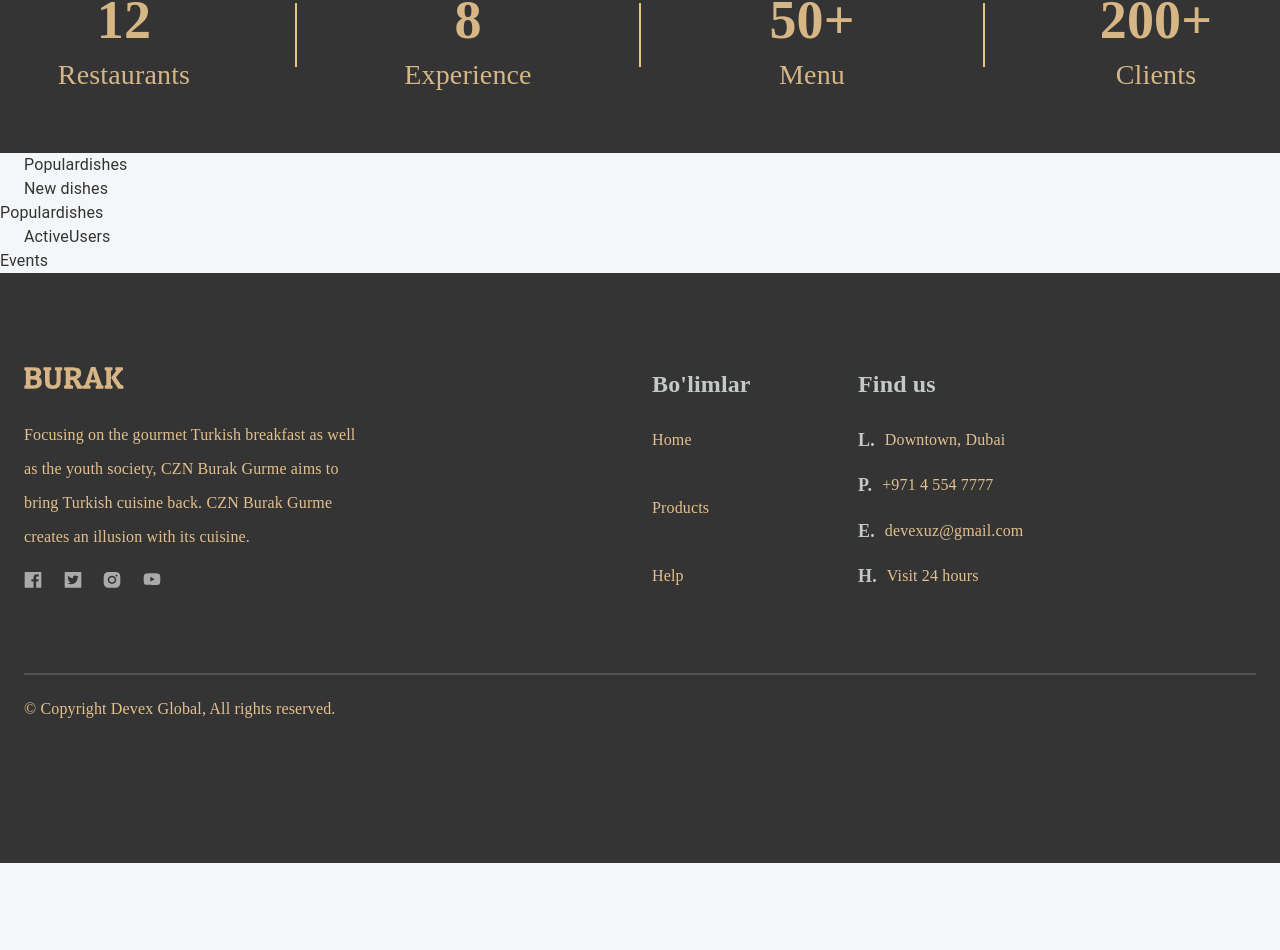
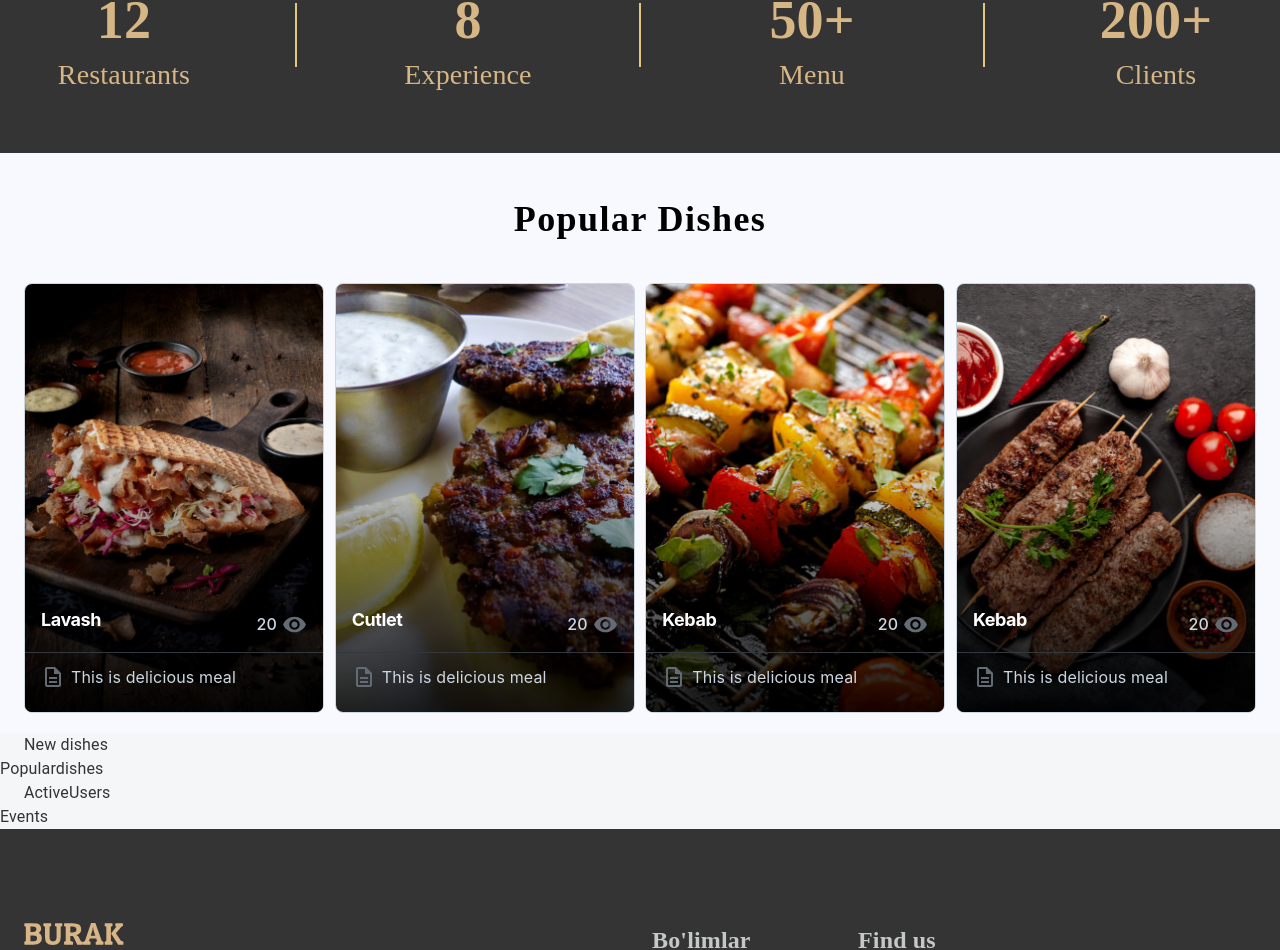
Before and after one commit to Rivenn-AI/Burak-react, a React (Create React App) app: page / in a window 1280 px wide. Shown: the part 856-1806 px from the top of the page. Before the commit the page ends 1719 px from the top, so only its background shows below. Built offline with nearby package versions, Linux system fonts and the light colour scheme.

Commit message:
feat: develop popular dishes sectional component

```diff
--- a/package.json
+++ b/package.json
@@ -6,6 +6,7 @@
     "@emotion/react": "^11.14.0",
     "@emotion/styled": "^11.14.1",
     "@mui/icons-material": "^5.8.4",
+    "@mui/joy": "^5.0.0-beta.52",
     "@mui/material": "^7.3.11",
     "@reduxjs/toolkit": "^1.8.1",
     "@testing-library/jest-dom": "^4.2.4",
--- a/src/app/screens/homePage/PopularDishes.tsx
+++ b/src/app/screens/homePage/PopularDishes.tsx
@@ -1,10 +1,93 @@
 import React from "react";
-import { Container } from "@mui/material";
+import { Box, Container, Stack } from "@mui/material";
+import Card from "@mui/joy/Card";
+import CardCover from "@mui/joy/CardCover";
+import CardContent from "@mui/joy/CardContent";
+import Typography from "@mui/joy/Typography";
+import { CssVarsProvider } from "@mui/joy/styles";
+import CardOverflow from "@mui/joy/CardOverflow";
+import VisibilityIcon from "@mui/icons-material/Visibility";
+import DescriptionOutlinedIcon from "@mui/icons-material/DescriptionOutlined";
+
+const list = [
+  { productName: "Lavash", imagePath: "/img/lavash.webp" },
+  { productName: "Cutlet", imagePath: "/img/cutlet.webp" },
+  { productName: "Kebab", imagePath: "/img/kebab.webp" },
+  { productName: "Kebab", imagePath: "/img/kebab-fresh.webp" },
+];
 
 export default function PopularDishes() {
   return (
-    <div>
-      <Container>Populardishes</Container>
+    <div className="popular-dishes-frame">
+      <Container>
+        <Stack className="popular-section">
+          <Box className="category-title">Popular Dishes</Box>
+
+          <Stack className="cards-frame">
+            {list.map((ele, index) => {
+              return (
+                <CssVarsProvider key={index}>
+                  <Card className={"card"}>
+                    <CardCover>
+                      <img src={ele.imagePath} alt="" />
+                    </CardCover>
+
+                    <CardCover className={"card-cover"} />
+
+                    <CardContent sx={{ justifyContent: "flex-end" }}>
+                      <Stack
+                        flexDirection={"row"}
+                        justifyContent={"space-between"}
+                      >
+                        <Typography
+                          level="h2"
+                          fontSize="lg"
+                          textColor="#fff"
+                          mb={1}
+                        >
+                          {ele.productName}
+                        </Typography>
+
+                        <Typography
+                          sx={{
+                            fontWeight: "md",
+                            color: "neutral.300",
+                            alignItems: "center",
+                            display: "flex",
+                          }}
+                        >
+                          20
+                          <VisibilityIcon
+                            sx={{ fontSize: 25, marginLeft: "5px" }}
+                          />
+                        </Typography>
+                      </Stack>
+                    </CardContent>
+
+                    <CardOverflow
+                      sx={{
+                        display: "flex",
+                        gap: 1.5,
+                        py: 1.5,
+                        px: "var(--Card-padding)",
+                        borderTop: "1px solid",
+                        height: "60px",
+                      }}
+                    >
+                      <Typography
+                        startDecorator={<DescriptionOutlinedIcon />}
+                        textColor="neutral.300"
+                      >
+                        This is delicious meal
+                      </Typography>
+                    </CardOverflow>
+                  </Card>
+                </CssVarsProvider>
+              );
+            })}
+          </Stack>
+        </Stack>
+      </Container>
     </div>
   );
 }
--- a/src/css/home.css
+++ b/src/css/home.css
@@ -46,3 +46,50 @@
   line-height: 30px;
   color: #d7b686;
 }
+
+/* Popular Dishes companents*/
+
+.homepage .popular-dishes-frame {
+  width: 100%;
+  height: 580px;
+  display: flex;
+  background: #f8f8ff;
+}
+
+.homepage .popular-dishes-frame .popular-section {
+  margin-top: 45px;
+  display: flex;
+  flex-direction: column;
+  align-items: center;
+}
+
+.homepage .popular-dishes-frame .popular-section .category-title {
+  text-align: center;
+  font-family: "Roboto Serif";
+  font-size: 36px;
+  font-style: normal;
+  font-weight: 600;
+  line-height: normal;
+  letter-spacing: 1.44px;
+  color: #000;
+}
+
+.homepage .popular-dishes-frame .popular-section .cards-frame {
+  width: 100%;
+  margin-top: 43px;
+  display: flex;
+  flex-direction: row;
+  justify-content: space-between;
+}
+
+.homepage .popular-dishes-frame .cards-frame .card {
+  min-height: 430px;
+  min-width: 300px;
+  cursor: pointer;
+}
+
+.homepage .popular-dishes-frame .cards-frame .card .card-cover {
+  background:
+    linear-gradient(to top, rgba(0, 0, 0, 0.4), rgba(0, 0, 0, 0) 200px),
+    linear-gradient(to top, rgba(0, 0, 0, 0.8), rgba(0, 0, 0, 0) 300px);
+}
```
Also changed, not shown: train.ts (+20 -10 lines), 1 other file (tests, documents, lock files or other folders).
